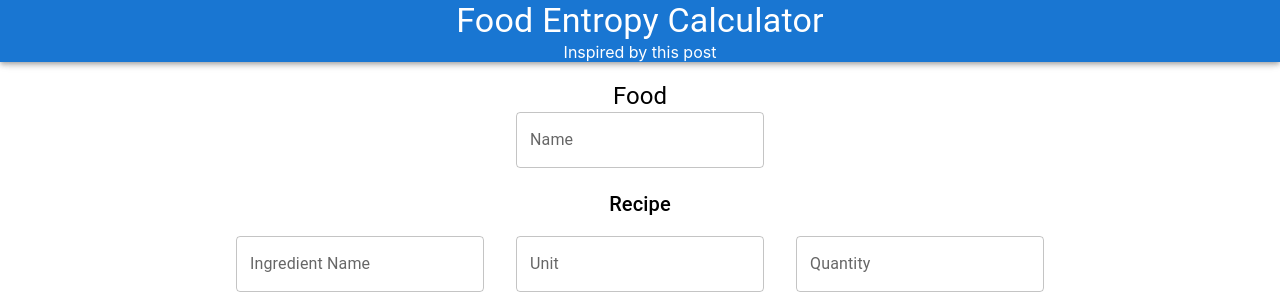
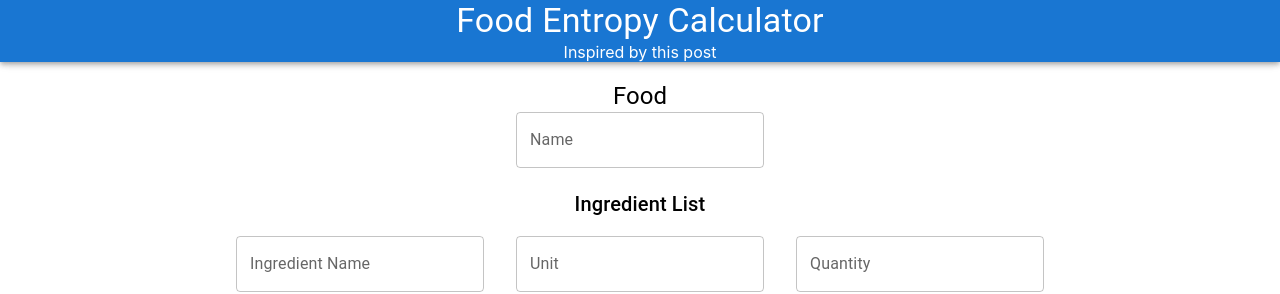
Before and after one commit to nchandlersmith/salad-theory-frontend, a React (Create React App) app: page / in a window 1280 px wide. Shown: the top 294 px of the page. Built offline with nearby package versions, Linux system fonts and the light colour scheme.

Commit message:
Update recipe to ingredient list

```diff
--- a/src/components/Food.tsx
+++ b/src/components/Food.tsx
@@ -26,7 +26,7 @@ const Food = ({ingredients, setIngredients}: Props): JSX.Element => {
         }}
         variant='h6'
       >
-        Recipe
+        Ingredient List
       </Typography>
       <FormGroup
         sx={{
```
Also changed, not shown: 1 other file (tests, documents, lock files or other folders).
